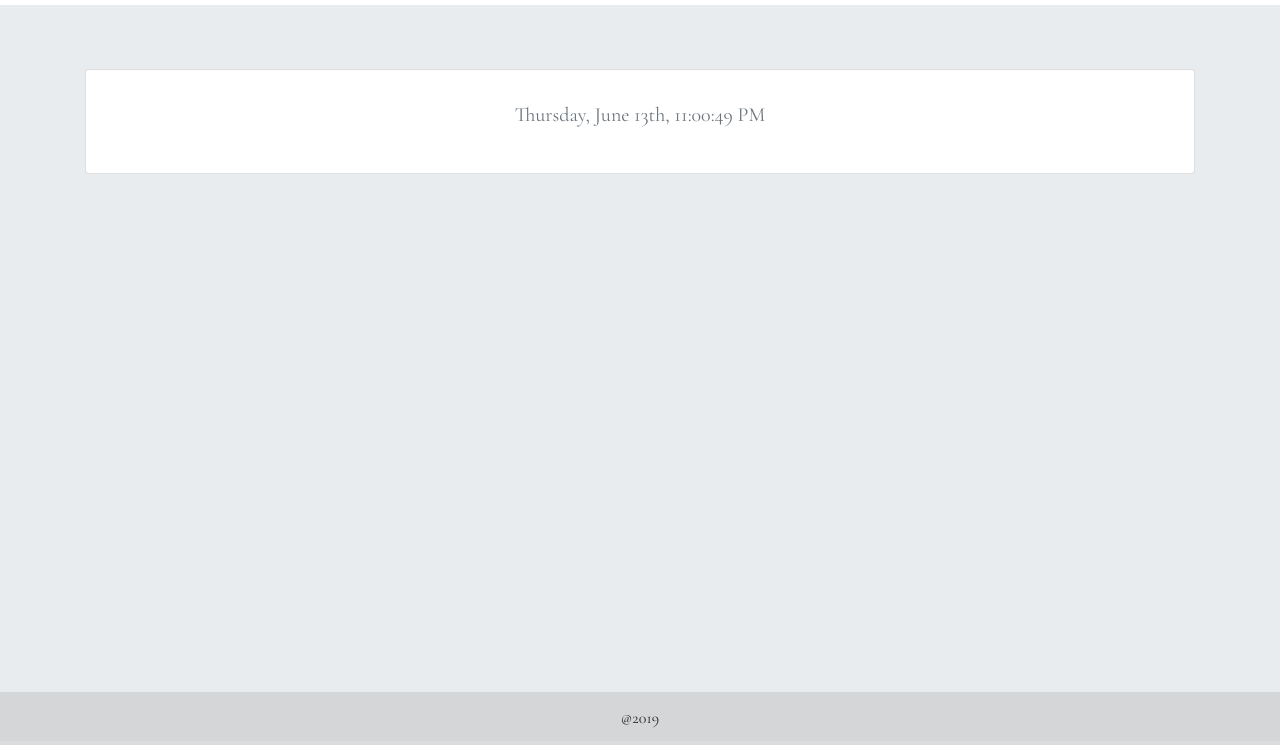
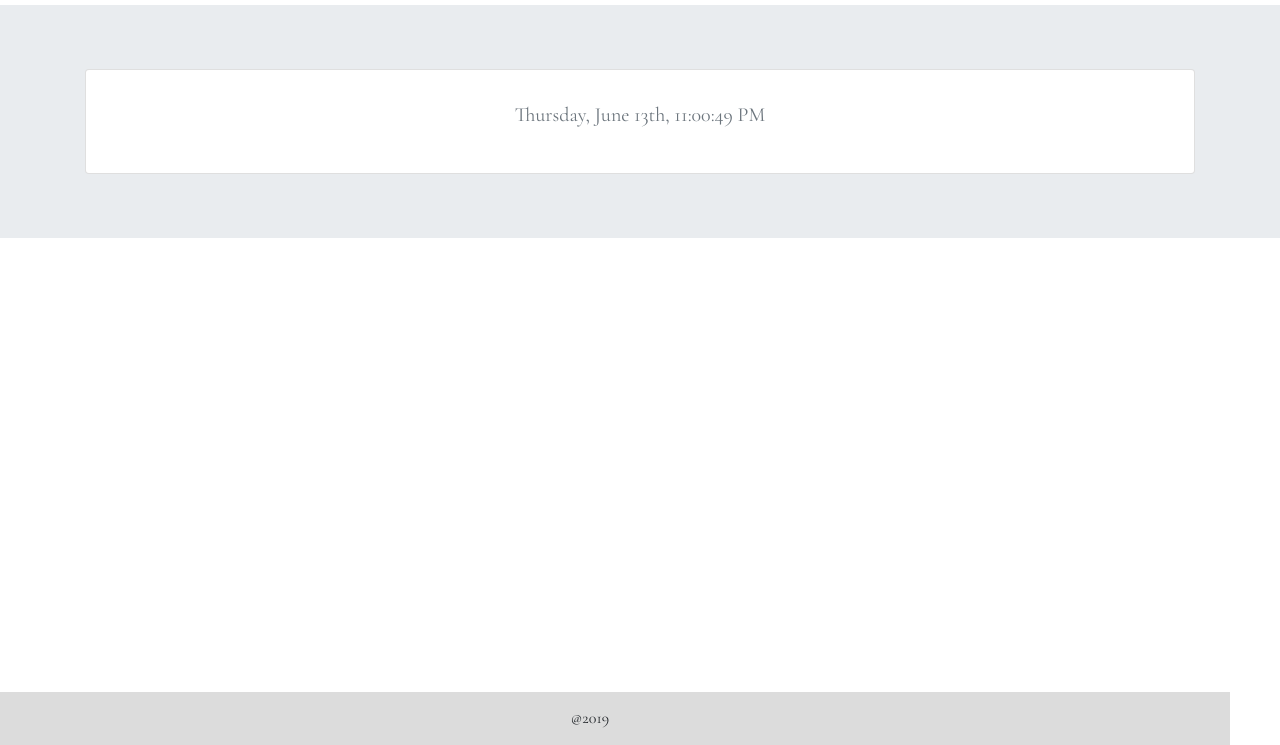
Before and after one commit to esarnb/Plan-It, a plain HTML site: page index.html in a window 1280 px wide. Shown: the part 55-800 px from the top of the page. Drawn offline with nearby package versions, Linux system fonts and the light colour scheme; no server answers.

Commit message:
made changes to style.css folder to the .footer to make it stay at the bottom. Still need to adjust to format to all tabs

```diff
--- a/assets/css/style.css
+++ b/assets/css/style.css
@@ -1,7 +1,38 @@
+* {
+    box-sizing: border-box;
+}
+
+*:before,
+*:after {
+    box-sizing: border-box;
+}
+
 body {
     font-family: 'Cormorant Garamond', serif;
+    /* display: flex; */
+    /* flex-direction: column; */
+    /* min-height: 100vh; */
+    position: relative;
+    height: 100%;
+}
 
+main {
+    min-height: 100vh; /* Will cover 100% of the viewport */
+    overflow: hidden;
+    display: block;
+    position: relative;
+    padding-bottom: 53px;
 }
+
+.footer {
+    position: absolute;
+    bottom: 0;
+    left: -120px;
+    width: 100vw;
+    background-color: #ccccccaf;
+    text-align: center;
+    padding:15px;
+ }
 
 p {
     line-height: 23px;
@@ -37,15 +68,14 @@ h2 {
     padding:4px 0px;
  }
 
-.footer {
-    position: fixed;
-    left: 0;
-    bottom: 0;
-    width: 100%;
-    background-color: #ccccccaf;
-    text-align: center;
-    padding:15px;
- }
+ /* Jumbotron */
+.jumbotron {
+    /* height: 91vh; */
+    /* height: 100%; */
+    /* margin-bottom: 5rem; */
+}
+
+
 
 /*--------------------- Widget Style Properties ----------------*/
 
@@ -86,11 +116,6 @@ background: #666;
 
 /* -------------------------------------------------------- */
 
-.jumbotron {
-    height: 92vh;
-    /* height: 100%; */
-    margin-bottom: 0;
-}
 
 .errorMsg {
     color: red;
@@ -114,6 +139,10 @@ background: #666;
     margin-bottom: 15px;
     font-size: 20px;
     display: inline-block;
+}
+
+#note-body {
+    padding-bottom: 0;
 }
 
 .note:hover {
--- a/assets/javascript/app.js
+++ b/assets/javascript/app.js
@@ -127,7 +127,7 @@ $('#notes-tab').on('click', function () {
 
             // Here I we change the width of the card
             var notesCard = $('<div id = "note-card">').addClass('card w-50');
-            var notesCardBody = $("<div>").addClass("card-body");
+            var notesCardBody = $("<div id ='note-body'>").addClass("card-body");
             var notesCardTitle = $("<h5>").addClass("card-title")
             var notesCardText = $("<div>").addClass("card-text")
 
--- a/index.html
+++ b/index.html
@@ -42,6 +42,7 @@
 </head>
 
 <body>
+    <main>
     <!-- navbar starts-->
 
         <nav id="navMe" class="navbar navbar-expand-lg navbar-light navMeClass">
@@ -110,16 +111,6 @@
             </div>
 
         </div>
-    <div class="container">
-        <div class="row">
-            <div class="col-md-12">
-                <div class="footer" id="footerId">
-                    <p>@2019</p>
-                </div>
-            </div>
-        </div>
-    </div>
-    <!--This will be used to display a welcome -->
 
         <!-- Modal 1 Sign In-->
         <div class="modal fade" id="exampleModal" tabindex="-1" role="dialog" aria-labelledby="exampleModalLabel"
@@ -216,6 +207,18 @@
                 </div>
             </div>
         </div>
+    </main>
+
+    <!-- Footer -->
+    <div class="container">
+        <div class="row">
+            <div class="col-md-12">
+                <div class="footer" id="footerId">
+                    <p>@2019</p>
+                </div>
+            </div>
+        </div>
+    </div>
 
     <!-- Optional JavaScript -->
     <!-- jQuery first, then Popper.js, then Bootstrap JS -->
```
Lines whose indentation alone changed are shown as unchanged.
